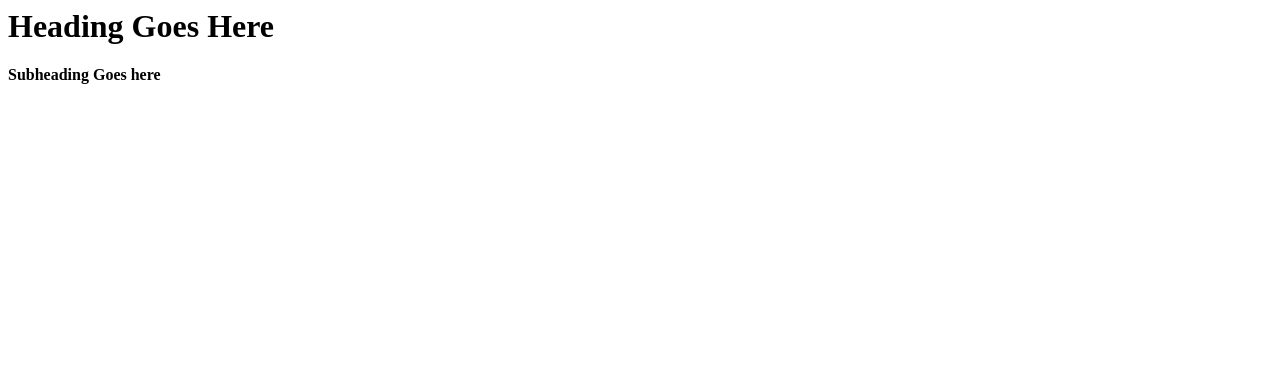
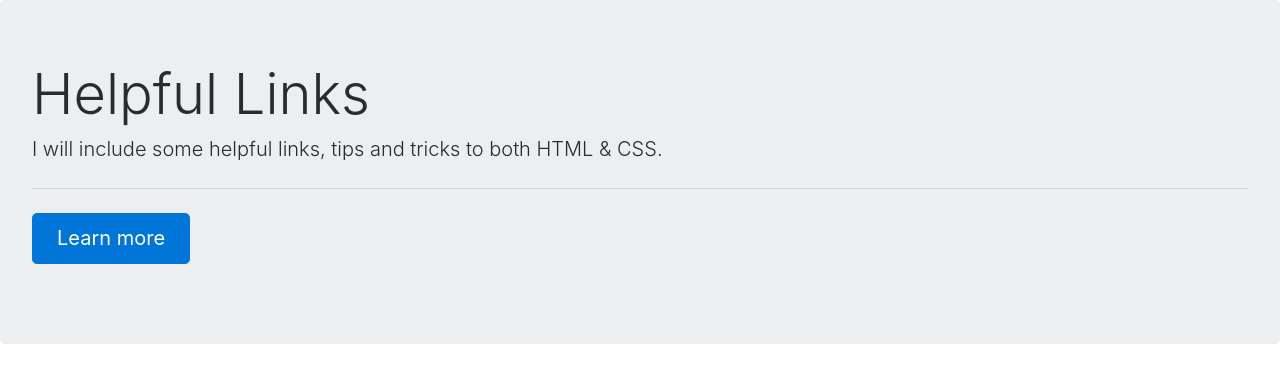
Before and after one commit to Fossj87/Fossj87.github.io, a plain HTML site: page index.html in a window 1280 px wide. Drawn offline with Linux system fonts and the light colour scheme.

Commit message:
Add files via upload

```diff
--- a/index.html
+++ b/index.html
@@ -1,16 +1,21 @@
 <html>
+
   <head>
 
-    <title>Title Goes Here</title>
+    <title>Helpful Materials</title>
+	<link rel="stylesheet" href="bootstrap.min.css" />
 
   </head>
 
   <body>
-
-    <h1>Heading Goes Here</h1>
-	<h4>Subheading Goes here</h4>
-
-
+	<div class="jumbotron">
+		<h1 class="display-4">Helpful Links</h1>
+		<p class="lead">I will include some helpful links, tips and tricks to both HTML & CSS.</p>
+		<hr class="my-4">
+		<p class="lead">
+			<a class="btn btn-primary btn-lg" href="#" role="button">Learn more</a>
+		</p>
+	</div>
 
   </body>
 </html>
```
